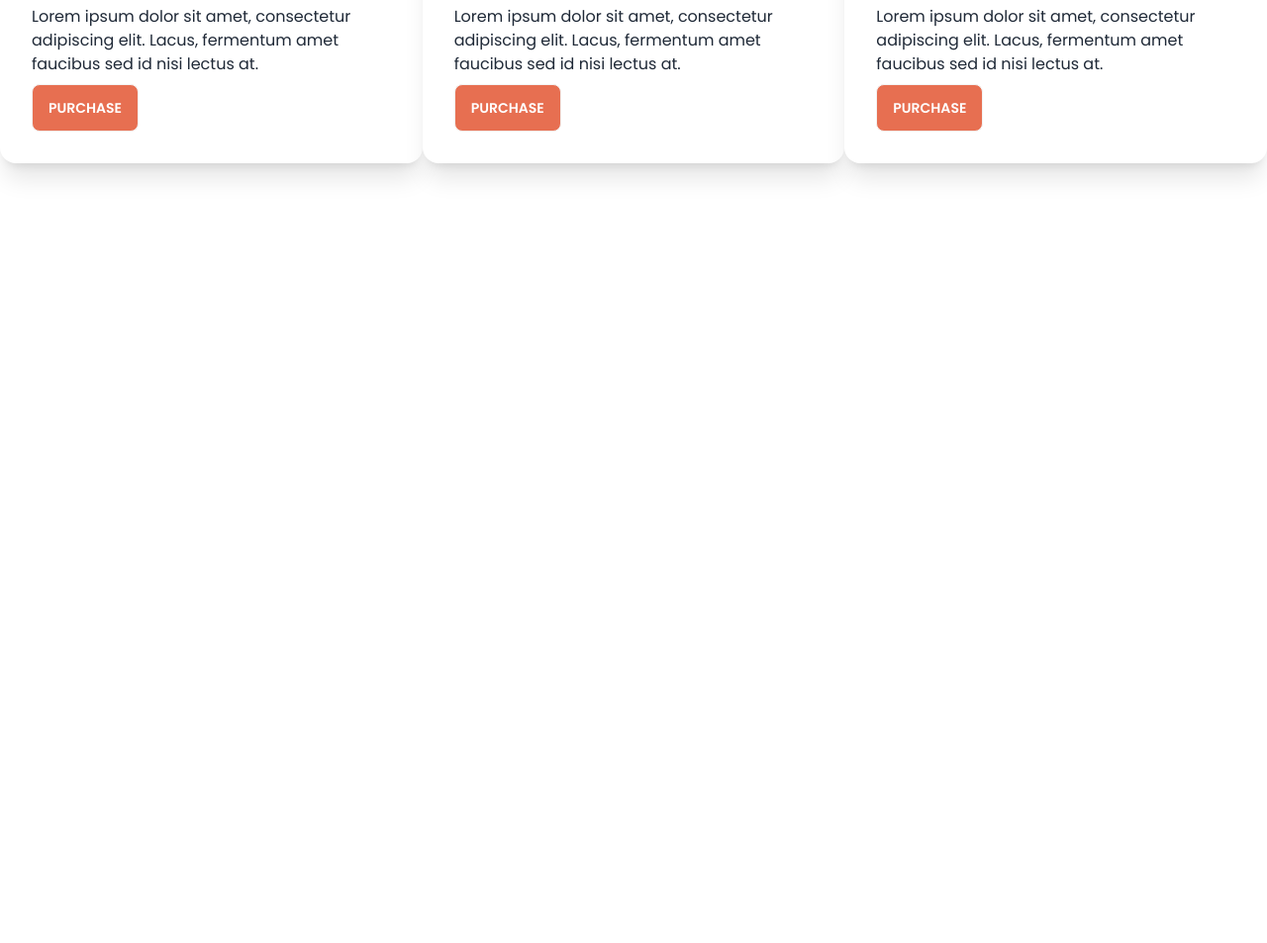
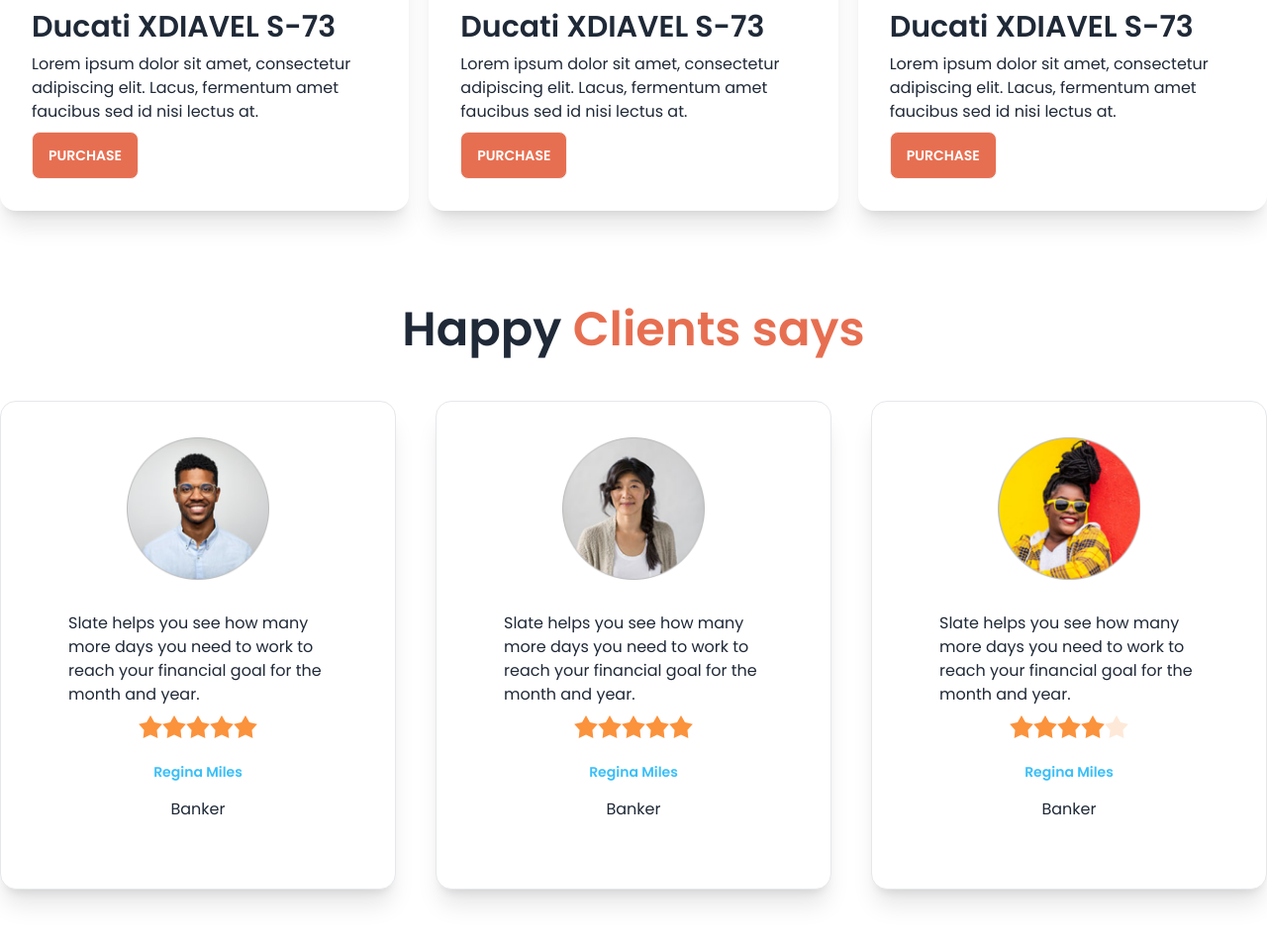
Before and after one commit to akikhossain/Biker-Zone-Project-with-Daisy-UI, a plain HTML site: page index.html in a window 1280 px wide. Shown: the part 1093-2046 px from the top of the page at 99% size. Before the commit the page ends 1354 px from the top, so only its background shows below. Drawn offline with nearby package versions, Linux system fonts and the light colour scheme.

Commit message:
happy clients section added with responsive

```diff
--- a/index.html
+++ b/index.html
@@ -210,8 +210,8 @@
 
       <!-- latest news -->
       <section class="my-24">
-        <h3 class="text-5xl font-semibold text-center">latest News</h3>
-        <div class="grid grid-cols-1 md:grid-cols-3 lg:grid-cols-3">
+        <h3 class="text-5xl mb-12 font-semibold text-center">latest News</h3>
+        <div class="grid gap-5 grid-cols-1 md:grid-cols-3 lg:grid-cols-3">
           <!-- first card -->
           <div class="card bg-base-100 shadow-xl">
             <figure>
@@ -262,6 +262,147 @@
           </div>
         </div>
       </section>
+
+      <!-- happy clients section -->
+      <section class="my-24">
+        <h3 class="text-5xl mb-12 font-semibold text-center">
+          Happy <span class="text-bike-primary">Clients says</span>
+        </h3>
+        <div class="grid gap-10 grid-cols-1 md:grid-cols-2 lg:grid-cols-3">
+          <!-- first review -->
+          <div class="card bg-base-100 shadow-xl p-9 border border-gray-200">
+            <figure>
+              <img class="w-36" src="/images/others/user-1.png" alt="Shoes" />
+            </figure>
+            <div class="card-body">
+              <p>
+                Slate helps you see how many more days you need to work to reach
+                your financial goal for the month and year.
+              </p>
+              <div class="rating justify-center">
+                <input
+                  type="radio"
+                  name="rating-2"
+                  class="mask mask-star-2 bg-orange-400"
+                />
+                <input
+                  type="radio"
+                  name="rating-2"
+                  class="mask mask-star-2 bg-orange-400"
+                />
+                <input
+                  type="radio"
+                  name="rating-2"
+                  class="mask mask-star-2 bg-orange-400"
+                />
+                <input
+                  type="radio"
+                  name="rating-2"
+                  class="mask mask-star-2 bg-orange-400"
+                  checked
+                />
+                <input
+                  type="radio"
+                  name="rating-2"
+                  class="mask mask-star-2 bg-orange-400"
+                />
+              </div>
+              <div class="text-center space-y-4 mt-4">
+                <h4 class="text-sm font-semibold text-info">Regina Miles</h4>
+                <p>Banker</p>
+              </div>
+            </div>
+          </div>
+          <!-- second review -->
+          <div class="card bg-base-100 shadow-xl p-9 border border-gray-200">
+            <figure>
+              <img class="w-36" src="/images/others/user-2.png" alt="Shoes" />
+            </figure>
+            <div class="card-body">
+              <p>
+                Slate helps you see how many more days you need to work to reach
+                your financial goal for the month and year.
+              </p>
+              <div class="rating justify-center">
+                <input
+                  type="radio"
+                  name="rating-2"
+                  class="mask mask-star-2 bg-orange-400"
+                />
+                <input
+                  type="radio"
+                  name="rating-2"
+                  class="mask mask-star-2 bg-orange-400"
+                />
+                <input
+                  type="radio"
+                  name="rating-2"
+                  class="mask mask-star-2 bg-orange-400"
+                />
+                <input
+                  type="radio"
+                  name="rating-2"
+                  class="mask mask-star-2 bg-orange-400"
+                  checked
+                />
+                <input
+                  type="radio"
+                  name="rating-2"
+                  class="mask mask-star-2 bg-orange-400"
+                />
+              </div>
+              <div class="text-center space-y-4 mt-4">
+                <h4 class="text-sm font-semibold text-info">Regina Miles</h4>
+                <p>Banker</p>
+              </div>
+            </div>
+          </div>
+          <!-- third review -->
+          <div class="card bg-base-100 shadow-xl p-9 border border-gray-200">
+            <figure>
+              <img class="w-36" src="/images/others/user-3.png" alt="Shoes" />
+            </figure>
+            <div class="card-body">
+              <p>
+                Slate helps you see how many more days you need to work to reach
+                your financial goal for the month and year.
+              </p>
+              <div class="rating justify-center">
+                <input
+                  type="radio"
+                  name="rating-2"
+                  class="mask mask-star-2 bg-orange-400"
+                />
+                <input
+                  type="radio"
+                  name="rating-2"
+                  class="mask mask-star-2 bg-orange-400"
+                />
+                <input
+                  type="radio"
+                  name="rating-2"
+                  class="mask mask-star-2 bg-orange-400"
+                />
+                <input
+                  type="radio"
+                  name="rating-2"
+                  class="mask mask-star-2 bg-orange-400"
+                  checked
+                />
+                <input
+                  type="radio"
+                  name="rating-2"
+                  class="mask mask-star-2 bg-orange-400"
+                />
+              </div>
+              <div class="text-center space-y-4 mt-4">
+                <h4 class="text-sm font-semibold text-info">Regina Miles</h4>
+                <p>Banker</p>
+              </div>
+            </div>
+          </div>
+        </div>
+      </section>
     </main>
     <footer></footer>
   </body>
```
